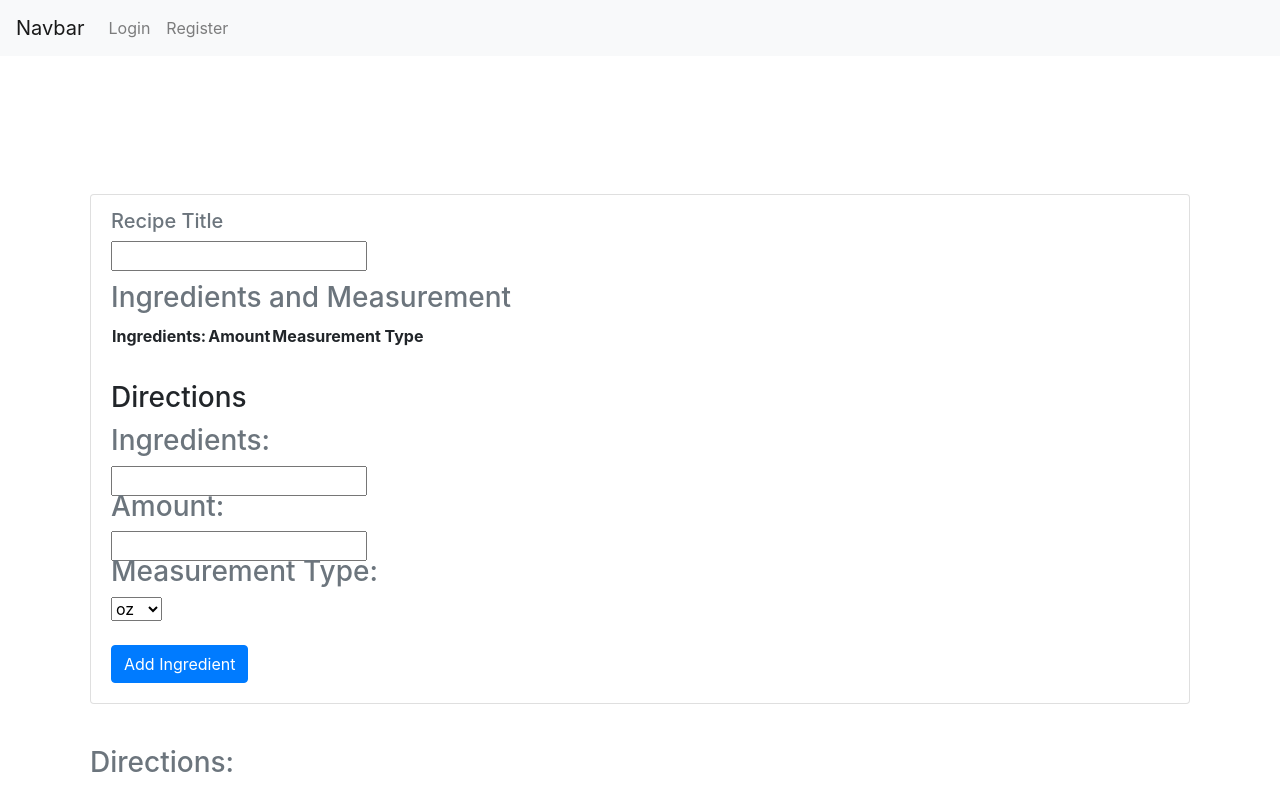
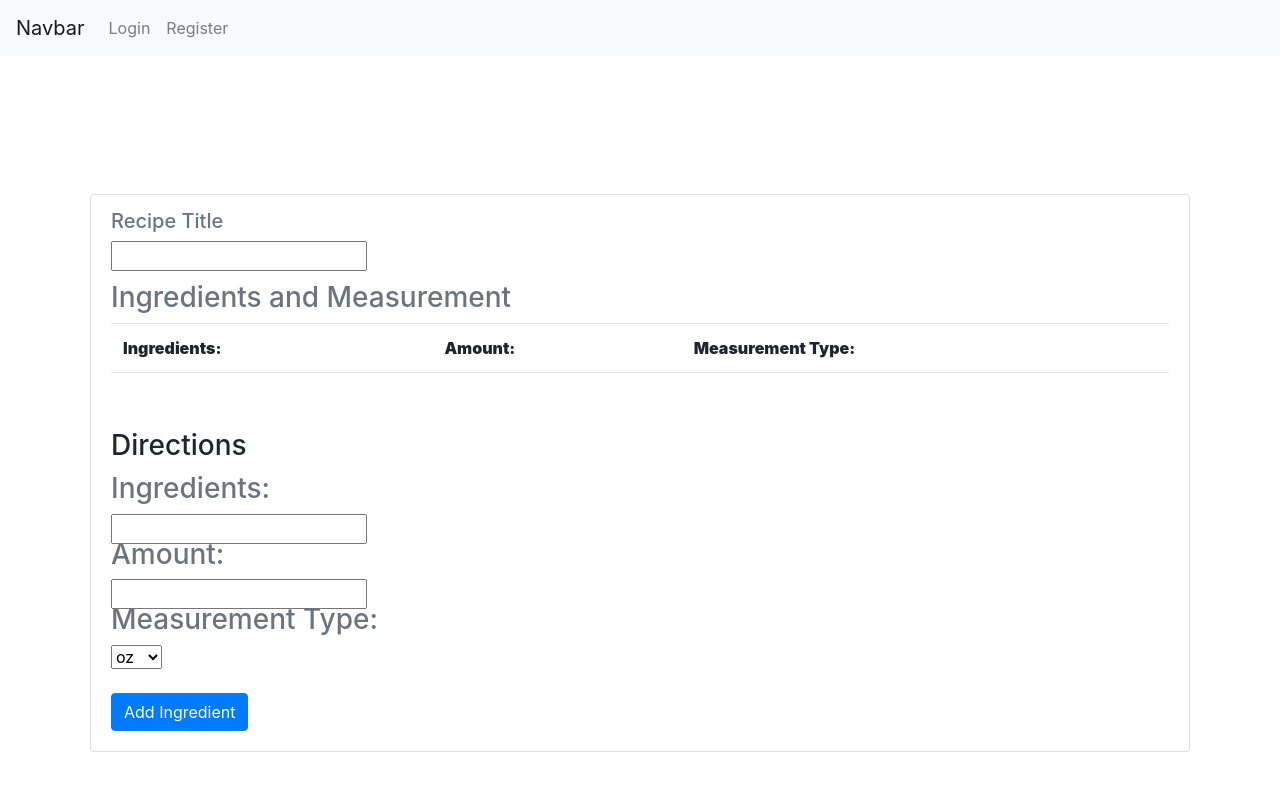
Before and after one commit to alexanderross936/ki_frontend, a React (Create React App) app: page /add_recipe in a window 1280 px wide. Shown: the top 786 px of the page. Built offline with nearby package versions, Linux system fonts and the light colour scheme; no server answers.

Commit message:
Changes to add recipe table

```diff
--- a/src/components/add_recipe.js
+++ b/src/components/add_recipe.js
@@ -103,13 +103,17 @@ class AddRecipe extends React.Component {
 
 
         let ar = [this.second]
-        let data =                 <table>
+        let data =                 <table class="table">                <tr>
+        <th scope="col"><b>Ingredients:</b></th>
+        <th scope="col"><b>Amount:</b></th>
+        <th scope="col"><b>Measurement Type:</b></th>
+    </tr>
            { ar.map(obs => {
                return(
                 <tr>
-                <td><b>Ingredients:</b><p>{obs.ingredients}</p></td>
-                <td><b>Amount</b><p>{obs.amounts}</p></td>
-                <td><b>Measurement Type</b><p>{obs.types}</p></td>
+                <td><p>{obs.ingredients}</p></td>
+                <td><p>{obs.amounts}</p></td>
+                <td><p>{obs.types}</p></td>
                </tr>
                )
 
```
